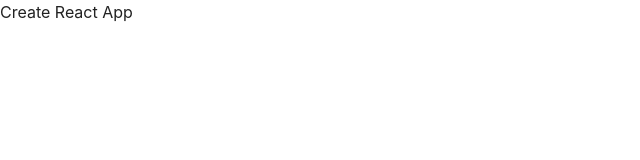
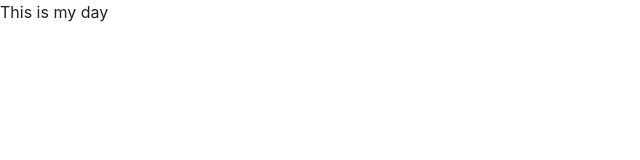
Before and after one commit to margaiwangara/social-media, a React (Create React App) app in the folder client/: page / in a window 1280 px wide. Shown: the top 160 px of the page, without its empty margins (0-640 px from the left). Built offline with nearby package versions, Linux system fonts and the light colour scheme; a web font is replaced by a local one.

Commit message:
created context for global state management

```diff
--- a/client/src/App.js
+++ b/client/src/App.js
@@ -1,10 +1,12 @@
-import React from 'react';import './App.css';
+import React from 'react';
+import './App.css';
+import { AuthProvider } from './context/appContext';
 
 function App() {
   return (
-    <div className="App">
-      Create React App
-    </div>
+    <AuthProvider>
+      <p>This is my day</p>
+    </AuthProvider>
   );
 }
 
--- /dev/null
+++ b/client/src/context/actionTypes.js
@@ -0,0 +1,3 @@
+export const ADD_ERROR = 'ADD_ERROR';
+export const REMOVE_ERROR = 'REMOVE_ERROR';
+export const SET_CURRENT_USER = 'SET_CURRENT_USER';
--- /dev/null
+++ b/client/src/context/appContext.js
@@ -0,0 +1,36 @@
+import React, { createContext, useReducer } from 'react';
+import { SET_CURRENT_USER } from './actionTypes';
+
+export const AuthContext = createContext(null);
+
+const initialState = {
+  currentUser:{
+    isAuthenticated: false,
+    user: {}
+  },
+  error: {}
+}
+
+function userReducer(state, action){
+  switch(action.type){
+    case SET_CURRENT_USER:
+      return { ...state, currentUser: {
+        isAuthenticated: !!Object.keys(action.payload.user).length,
+        user: action.payload.user
+      }}
+    default:
+      return state;
+  }
+}
+
+export const AuthProvider = function({ children }){
+  const [state, dispatch] = useReducer(userReducer, initialState);
+
+  return (
+    <AuthContext.Provider value={{ state, dispatch }}>
+      <div>
+        { children}
+      </div>
+    </AuthContext.Provider>
+  )
+}
```
Also changed, not shown: client/src/containers/Navbar.js (added), 1 other file (tests, documents, lock files or other folders).
